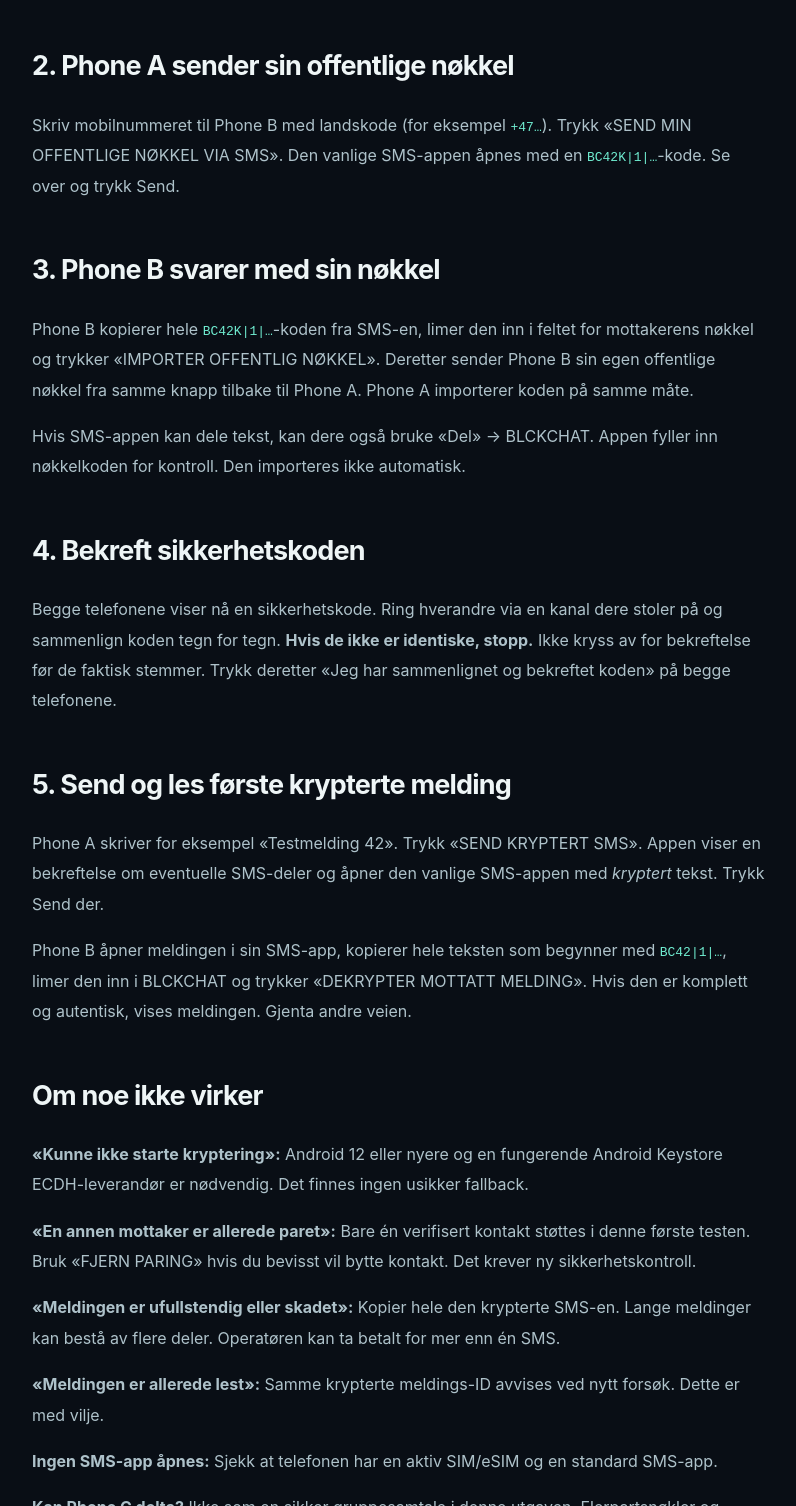
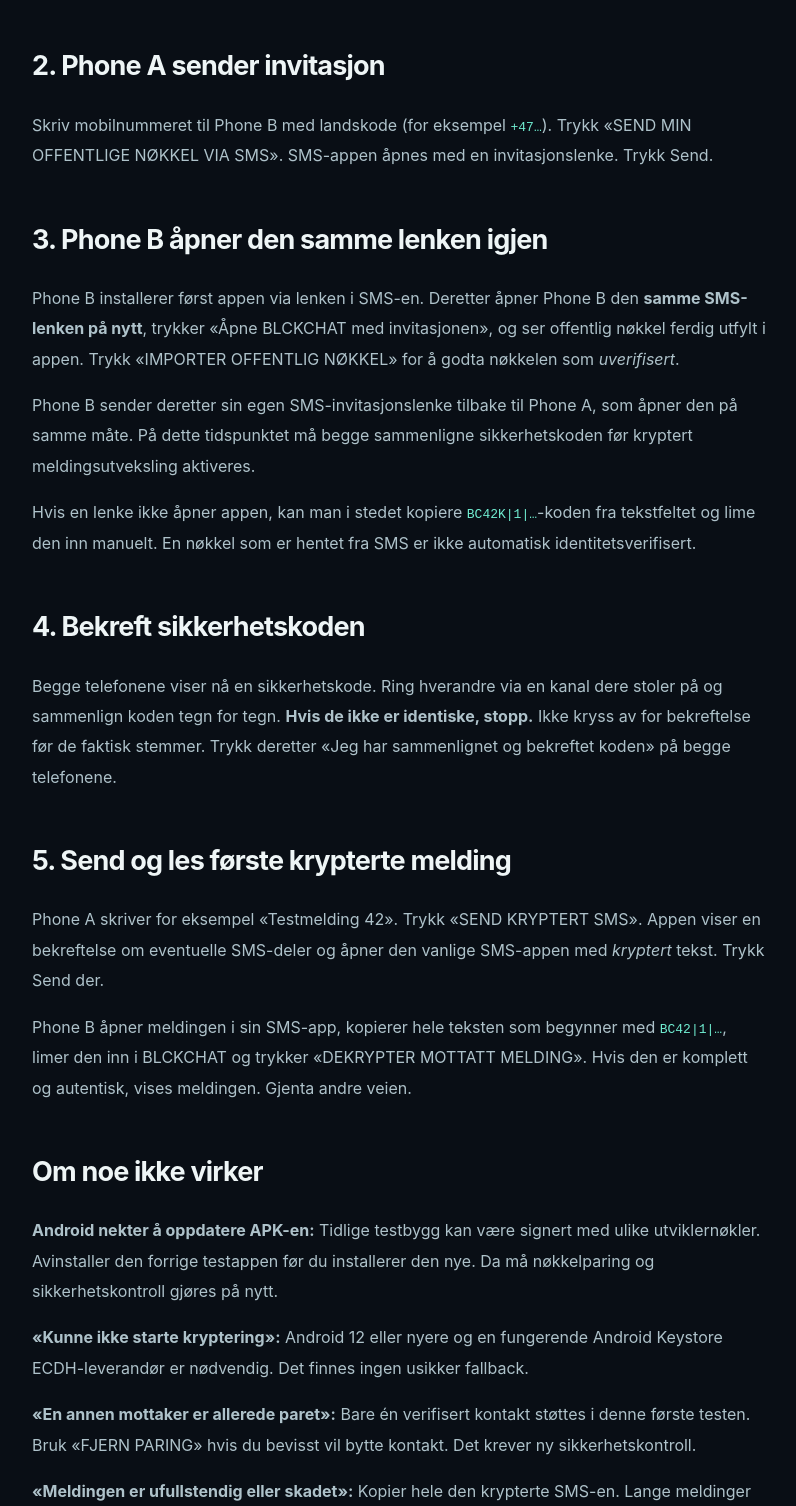
Before and after one commit to bspippi1337/blckchat, a plain HTML site: page site/guide.html in a window 1280 px wide. Shown: the part 862-2368 px from the top of the page, without its empty margins (240-1036 px from the left). Drawn offline with Linux system fonts and the light colour scheme.

Commit message:
docs(web): detail two-stage SMS invite deep link and manual safety verification

```diff
--- a/site/guide.html
+++ b/site/guide.html
@@ -13,17 +13,18 @@
 <p class="notice"><strong>Før dere starter:</strong> Dette er en eksperimentell, ennå ikke sikkerhetsrevidert krypteringsløsning. Ikke bruk den til sensitive meldinger. Telefonnumre og tidspunkt skjules ikke for mobiloperatøren. Telefonenes offentlige nøkler må verifiseres ved å sammenligne sikkerhetskoden via en uavhengig telefonsamtale.</p>
 <h2>1. Begge installerer appen</h2>
 <p>Åpne <a href="join.html">nedlastingssiden</a> på hver Android-telefon, trykk «Last ned BLCKCHAT SMS-test» og installer. Godta bare nødvendig installasjonstillatelse for denne offisielle lenken. Ikke slå av Play Protect. Start BLCKCHAT.</p>
-<h2>2. Phone A sender sin offentlige nøkkel</h2>
-<p>Skriv mobilnummeret til Phone B med landskode (for eksempel <code>+47…</code>). Trykk «SEND MIN OFFENTLIGE NØKKEL VIA SMS». Den vanlige SMS-appen åpnes med en <code>BC42K|1|…</code>-kode. Se over og trykk Send.</p>
-<h2>3. Phone B svarer med sin nøkkel</h2>
-<p>Phone B kopierer hele <code>BC42K|1|…</code>-koden fra SMS-en, limer den inn i feltet for mottakerens nøkkel og trykker «IMPORTER OFFENTLIG NØKKEL». Deretter sender Phone B sin egen offentlige nøkkel fra samme knapp tilbake til Phone A. Phone A importerer koden på samme måte.</p>
-<p>Hvis SMS-appen kan dele tekst, kan dere også bruke «Del» → BLCKCHAT. Appen fyller inn nøkkelkoden for kontroll. Den importeres ikke automatisk.</p>
+<h2>2. Phone A sender invitasjon</h2>
+<p>Skriv mobilnummeret til Phone B med landskode (for eksempel <code>+47…</code>). Trykk «SEND MIN OFFENTLIGE NØKKEL VIA SMS». SMS-appen åpnes med en invitasjonslenke. Trykk Send.</p>
+<h2>3. Phone B åpner den samme lenken igjen</h2>
+<p>Phone B installerer først appen via lenken i SMS-en. Deretter åpner Phone B den <strong>samme SMS-lenken på nytt</strong>, trykker «Åpne BLCKCHAT med invitasjonen», og ser offentlig nøkkel ferdig utfylt i appen. Trykk «IMPORTER OFFENTLIG NØKKEL» for å godta nøkkelen som <em>uverifisert</em>.</p>
+<p>Phone B sender deretter sin egen SMS-invitasjonslenke tilbake til Phone A, som åpner den på samme måte. På dette tidspunktet må begge sammenligne sikkerhetskoden før kryptert meldingsutveksling aktiveres.</p>
+<p>Hvis en lenke ikke åpner appen, kan man i stedet kopiere <code>BC42K|1|…</code>-koden fra tekstfeltet og lime den inn manuelt. En nøkkel som er hentet fra SMS er ikke automatisk identitetsverifisert.</p>
 <h2>4. Bekreft sikkerhetskoden</h2>
 <p>Begge telefonene viser nå en sikkerhetskode. Ring hverandre via en kanal dere stoler på og sammenlign koden tegn for tegn. <strong>Hvis de ikke er identiske, stopp.</strong> Ikke kryss av for bekreftelse før de faktisk stemmer. Trykk deretter «Jeg har sammenlignet og bekreftet koden» på begge telefonene.</p>
 <h2>5. Send og les første krypterte melding</h2>
 <p>Phone A skriver for eksempel «Testmelding 42». Trykk «SEND KRYPTERT SMS». Appen viser en bekreftelse om eventuelle SMS-deler og åpner den vanlige SMS-appen med <em>kryptert</em> tekst. Trykk Send der.</p>
 <p>Phone B åpner meldingen i sin SMS-app, kopierer hele teksten som begynner med <code>BC42|1|…</code>, limer den inn i BLCKCHAT og trykker «DEKRYPTER MOTTATT MELDING». Hvis den er komplett og autentisk, vises meldingen. Gjenta andre veien.</p>
-<h2>Om noe ikke virker</h2>
+<h2>Om noe ikke virker</h2><p><strong>Android nekter å oppdatere APK-en:</strong> Tidlige testbygg kan være signert med ulike utviklernøkler. Avinstaller den forrige testappen før du installerer den nye. Da må nøkkelparing og sikkerhetskontroll gjøres på nytt.</p>
 <p><strong>«Kunne ikke starte kryptering»:</strong> Android 12 eller nyere og en fungerende Android Keystore ECDH-leverandør er nødvendig. Det finnes ingen usikker fallback.</p>
 <p><strong>«En annen mottaker er allerede paret»:</strong> Bare én verifisert kontakt støttes i denne første testen. Bruk «FJERN PARING» hvis du bevisst vil bytte kontakt. Det krever ny sikkerhetskontroll.</p>
 <p><strong>«Meldingen er ufullstendig eller skadet»:</strong> Kopier hele den krypterte SMS-en. Lange meldinger kan bestå av flere deler. Operatøren kan ta betalt for mer enn én SMS.</p>
```
